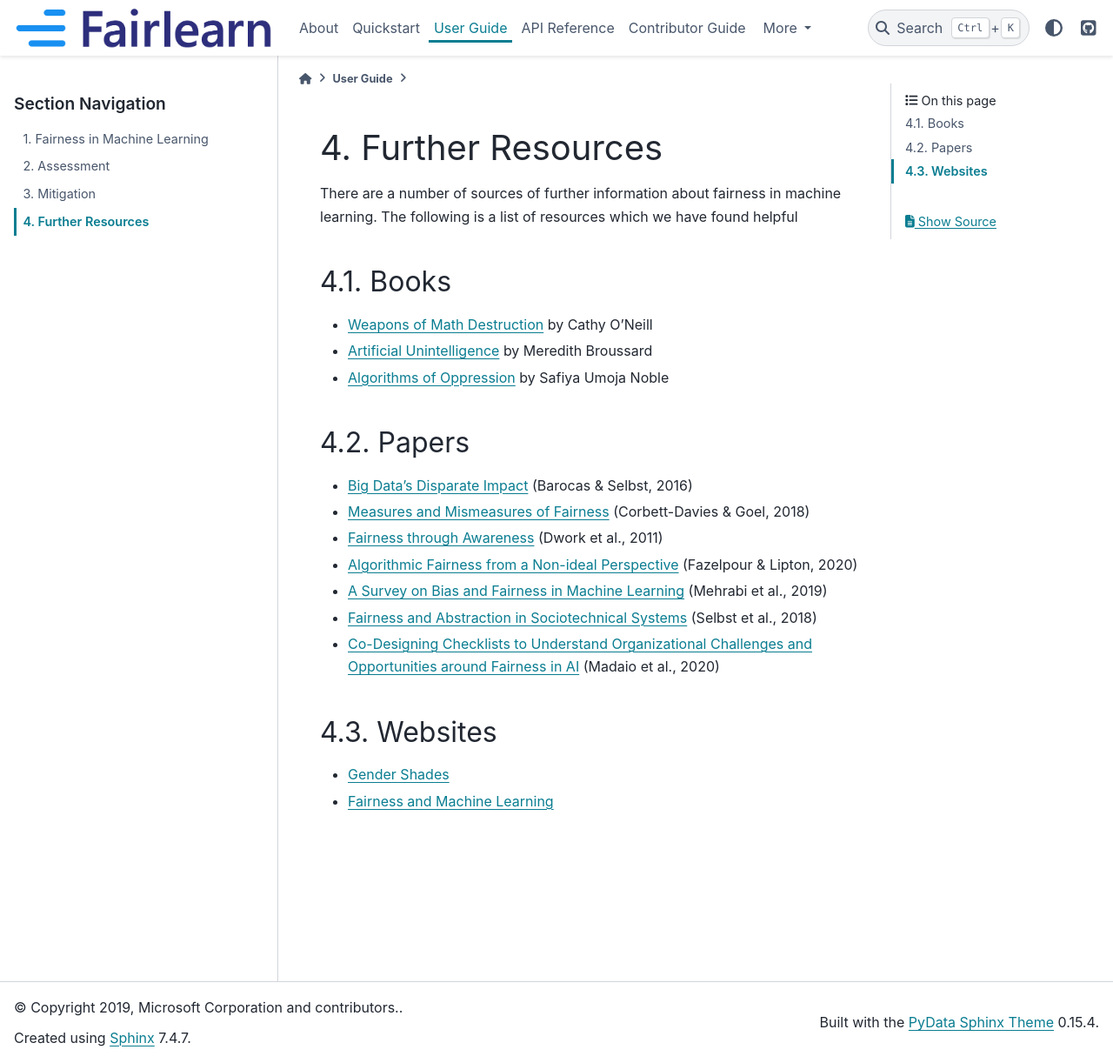
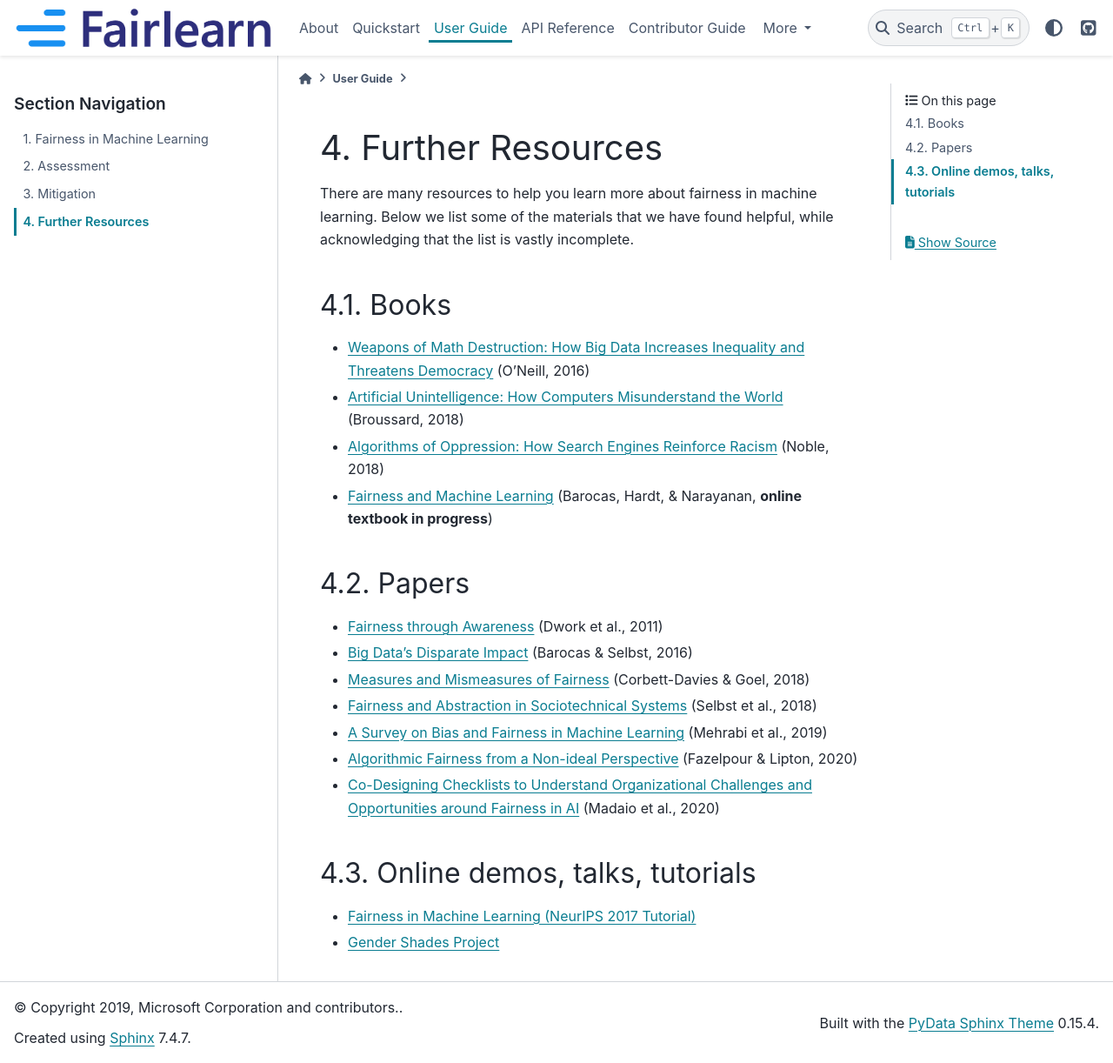
Before and after one commit to fairlearn/fairlearn, a Sphinx documentation site: the page built from docs/user_guide/further_resources.rst, in a window 1280 px wide and 1222 px high. Shown: the whole window at 87% size. Built offline with Sphinx 7.4.7 and the PyData theme 0.15.4, drawn with Linux system fonts in a browser that asks for light colours; pages that are not in the unit, such as notebooks, are missing from menus.

Commit message:
Update further_resources.rst
Signed-off-by: MiroDudik <mdudik@gmail.com>

```diff
--- a/docs/user_guide/further_resources.rst
+++ b/docs/user_guide/further_resources.rst
@@ -3,29 +3,31 @@
 Further Resources
 =================
 
-There are a number of sources of further information about fairness in machine learning.
-The following is a list of resources which we have found helpful
+There are many resources to help you learn more about fairness in machine learning.
+Below we list some of the materials that we have found helpful, while acknowledging that the list is
+vastly incomplete.
 
 Books
 -----
 
-- `Weapons of Math Destruction <https://weaponsofmathdestructionbook.com/>`_ by Cathy O'Neill
-- `Artificial Unintelligence <https://mitpress.mit.edu/books/artificial-unintelligence>`_ by Meredith Broussard
-- `Algorithms of Oppression <https://nyupress.org/9781479837243/algorithms-of-oppression/>`_ by Safiya Umoja Noble
+- `Weapons of Math Destruction: How Big Data Increases Inequality and Threatens Democracy <https://weaponsofmathdestructionbook.com/>`_ (O'Neill, 2016)
+- `Artificial Unintelligence: How Computers Misunderstand the World <https://mitpress.mit.edu/books/artificial-unintelligence>`_ (Broussard, 2018)
+- `Algorithms of Oppression: How Search Engines Reinforce Racism <https://nyupress.org/9781479837243/algorithms-of-oppression/>`_ (Noble, 2018)
+- `Fairness and Machine Learning <https://fairmlbook.org/>`_ (Barocas, Hardt, & Narayanan, **online textbook in progress**)
 
 Papers
 ------
 
+- `Fairness through Awareness <https://arxiv.org/abs/1104.3913>`_ (Dwork et al., 2011)
 - `Big Data's Disparate Impact <https://papers.ssrn.com/sol3/papers.cfm?abstract_id=2477899##>`_ (Barocas & Selbst, 2016)
 - `Measures and Mismeasures of Fairness <https://5harad.com/papers/fair-ml.pdf>`_ (Corbett-Davies & Goel, 2018)
-- `Fairness through Awareness <https://arxiv.org/abs/1104.3913>`_ (Dwork et al., 2011)
+- `Fairness and Abstraction in Sociotechnical Systems <https://papers.ssrn.com/sol3/papers.cfm?abstract_id=3265913>`_ (Selbst et al., 2018)
+- `A Survey on Bias and Fairness in Machine Learning <https://arxiv.org/abs/1908.09635>`_ (Mehrabi et al., 2019)
 - `Algorithmic Fairness from a Non-ideal Perspective <http://zacklipton.com/media/papers/fairness-non-ideal-fazelpour-lipton-2020.pdf>`_ (Fazelpour & Lipton, 2020)
-- `A Survey on Bias and Fairness in Machine Learning <https://arxiv.org/abs/1908.09635>`_ (Mehrabi et al., 2019)
-- `Fairness and Abstraction in Sociotechnical Systems <https://papers.ssrn.com/sol3/papers.cfm?abstract_id=3265913>`_ (Selbst et al., 2018)
 - `Co-Designing Checklists to Understand Organizational Challenges and Opportunities around Fairness in AI <https://dl.acm.org/doi/abs/10.1145/3313831.3376445>`_ (Madaio et al., 2020)
 
-Websites
---------
+Online demos, talks, tutorials
+------------------------------
 
-- `Gender Shades <http://gendershades.org/>`_
-- `Fairness and Machine Learning <https://fairmlbook.org/>`_
+- `Fairness in Machine Learning (NeurIPS 2017 Tutorial) <https://fairmlbook.org/tutorial1.html>`_
+- `Gender Shades Project <http://gendershades.org/>`_
```
